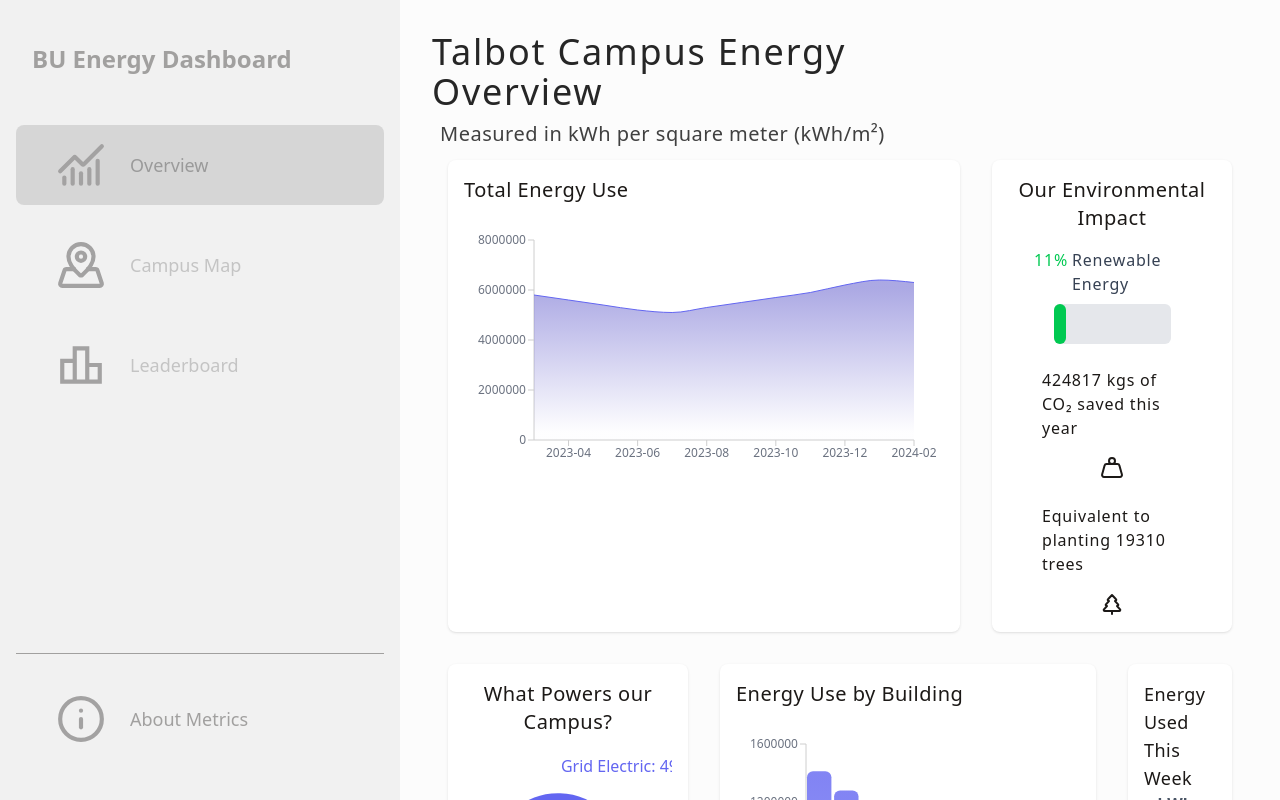
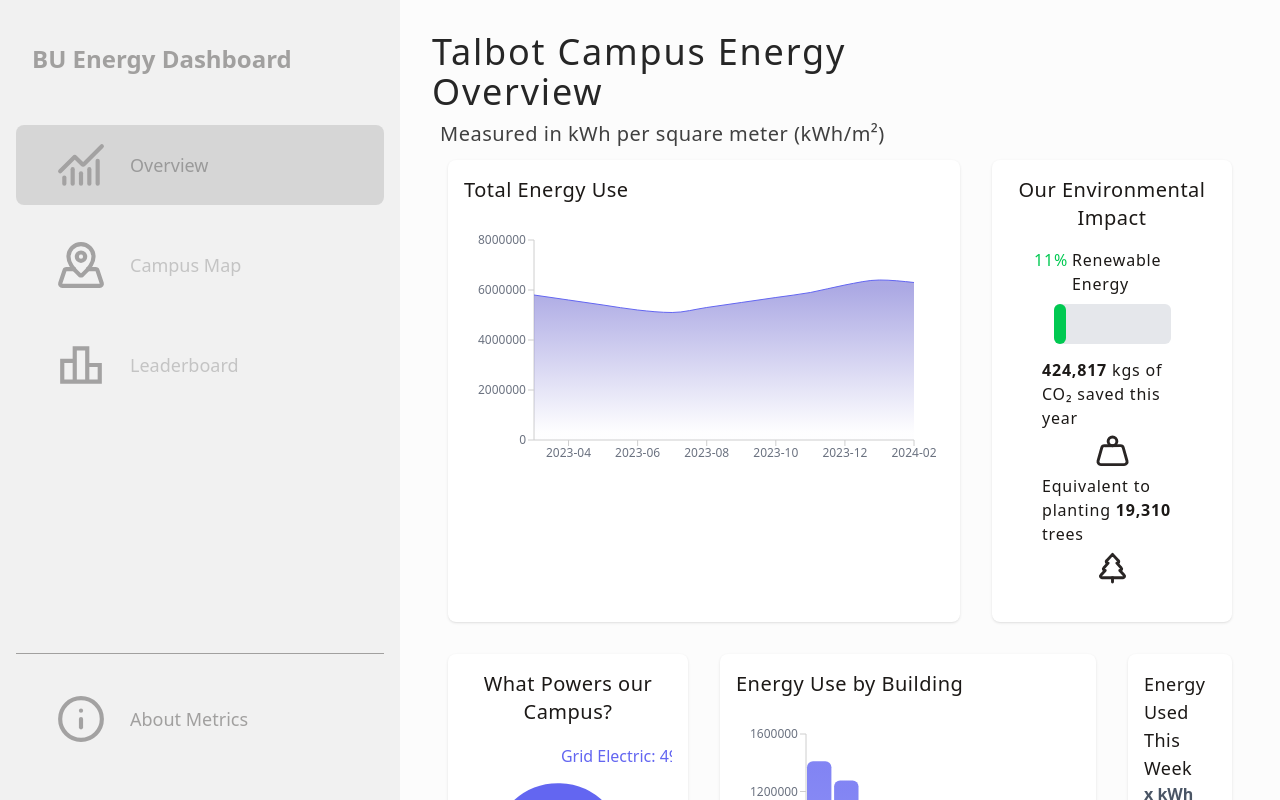
Before and after one commit to dionlwilliams/bu-energy-dashboard, a React (Vite) app: page / in a window 1280 px wide. Built offline with nearby package versions, Linux system fonts and the light colour scheme.

Commit message:
Moved the environmental card to its own component, added simple motion to progress bar and toLocale to make stats easier to read

```diff
--- /dev/null
+++ b/src/components/overview/EnvironmentalImpactCard.jsx
@@ -0,0 +1,51 @@
+import { motion } from "framer-motion"
+import { TreePine, Weight} from "lucide-react"
+
+const environmentalImpactCard = ({environmentalImpact}) => {
+    return (
+        <div className="bg-white p-4 flex h-full flex-col rounded-lg shadow">
+        <h2 className="text-xl font-light tracking-wide mb-4 text-center">Our Environmental Impact</h2>
+          <div className="flex flex-col h-full w-full space-y-3 text-l tracking-wider">
+            <div className="h-1/4 w-3/4 mx-auto flex items-center flex-col">
+              <div className="flex justify-center mb-2">
+                <span className="font-medium text-green-500 mr-1">
+                {environmentalImpact.renewablePercentage}%
+                </span>
+                <span className="font-medium">
+                Renewable Energy
+                </span>
+              </div>
+              <div className="w-3/4 bg-gray-200 rounded-md h-10 items-center justify-center">
+                <motion.div
+                className="bg-green-500 h-10 rounded-md"
+                initial={{width: 0}}
+                animate={{ width: `${environmentalImpact.renewablePercentage}%` }}
+                transition={{ duration: 1, ease: "easeOut"}}
+                aria-valuenow={environmentalImpact.renewablePercentage}
+                aria-valuemin="0"
+                aria-valuemax="100"
+                />
+              </div>
+            </div>
+            <div className="h-1/3 w-3/4 mx-auto flex flex-col items-center justify-center font-light">
+              <span className='m-2 mb-1'>
+                <span className='font-semibold'>{environmentalImpact.co2Saved} </span> kgs of CO₂ saved this year
+              </span>
+              <span >
+                <Weight size={35} color='#292524'/>
+              </span>
+            </div>
+            <div className="h-1/4 w-3/4 mx-auto flex flex-col items-center justify-center font-light">
+            <span className='m-2 mb-1'>
+            Equivalent to planting <span className='font-semibold'>{environmentalImpact.treeEquivalents}</span> trees
+            </span>
+            <span>
+              <TreePine size={35} color='#292524'/>
+            </span>
+            </div>
+          </div>
+        </div>
+    )
+}
+
+export default environmentalImpactCard
--- a/src/utils/environmentalImpact.js
+++ b/src/utils/environmentalImpact.js
@@ -26,7 +26,7 @@
 
     return {
         renewablePercentage: (renewableEnergy / totalEnergy * 100).toFixed(0),
-        co2Saved: (co2Saved).toFixed(0),
-        treeEquivalents: (co2Saved / TREE_CO2_SEQUESTRATION).toFixed(0)
+        co2Saved: Math.round(co2Saved).toLocaleString(),
+        treeEquivalents: Math.round(co2Saved / TREE_CO2_SEQUESTRATION).toLocaleString()
     }
 }
--- a/src/webpages/OverviewPage.jsx
+++ b/src/webpages/OverviewPage.jsx
@@ -6,7 +6,7 @@
 import overallEnergyTypes from '../tempData/overallEnergyTypes.json';
 import overallBuildingEnergy from '../tempData/overallBuildingEnergy.json'
 import { calculateEnvironmentalImpact } from '../utils/environmentalImpact'
-import { TreePine, Weight } from 'lucide-react';
+import EnvironmentalImpactCard from '../components/overview/EnvironmentalImpactCard'
 
 const environmentalImpact = calculateEnvironmentalImpact(overallEnergyTypes.yearly)
 
@@ -37,48 +37,9 @@
         </div>
 
         {/* Environmental Impact Stats Right */}
-        <div className="bg-white p-4 flex h-full flex-col rounded-lg shadow">
-          <h2 className="text-xl font-light tracking-wide mb-4 text-center">Our Environmental Impact</h2>
-          <div className="flex flex-col h-full w-full space-y-4 text-l tracking-wider">
-            <div className="h-1/3 w-3/4 mx-auto flex items-center flex-col">
-              <div className="flex justify-center mb-2">
-                <span className="font-medium text-green-500 mr-1">
-                {environmentalImpact.renewablePercentage}%
-                </span>
-                <span className="font-medium text-gray-700">
-                Renewable Energy
-                </span>
-              </div>
-              <div className="w-3/4 bg-gray-200 rounded-md h-10 items-center justify-center">
-                <div
-                className="bg-green-500 h-10 rounded-md transition-all duration-500"
-                style={{ width: `${environmentalImpact.renewablePercentage}%` }}
-                aria-valuenow={environmentalImpact.renewablePercentage}
-                aria-valuemin="0"
-                aria-valuemax="100"
-                />
-              </div>
-            </div>
-            <div className="h-1/3 w-3/4 mx-auto flex flex-col items-center justify-center font-light">
-              <span className='m-2 mb-4'>
-                {`${environmentalImpact.co2Saved} kgs of CO₂ saved this year`}
-              </span>
-              <span >
-                <Weight />
-              </span>
-            </div>
-            <div className="h-1/3 w-3/4 mx-auto flex flex-col items-center justify-center font-light">
-            <span className='m-2 mb-4'>
-            {`Equivalent to planting ${environmentalImpact.treeEquivalents} trees`}
-            </span>
-            <span>
-              <TreePine />
-            </span>
-            </div>
-          </div>
-        </div>
+
+        <EnvironmentalImpactCard environmentalImpact={environmentalImpact} />
       </div>
-
       {/* Bottom Row */}
       <div className="flex-1 grid grid-cols-1 md:grid-cols-6 gap-8 pl-8 pb-4 pr-8 pt-4">
         {/* Campus Energy Pie Chart */}
@@ -106,13 +67,13 @@
             <p className="text-gray-600 font-bold">x kWh/m²</p>
           </div>
           <div className='bg-white p-4 rounded-lg shadow'>
-            <h3 className="text-lg font-light tracking-wide">Change from Last Week</h3>
-            <p className="text-gray-600 font-bold">x% decrease</p>
+            <h3 className="text-lg font-light tracking-wide">Estimated Energy Cost</h3>
+            <p className="text-gray-600 font-bold">£x this year </p>
           </div>
         </div>
       </div>
     </div>
-    </div>
+  </div>
   )
 }
 
```
